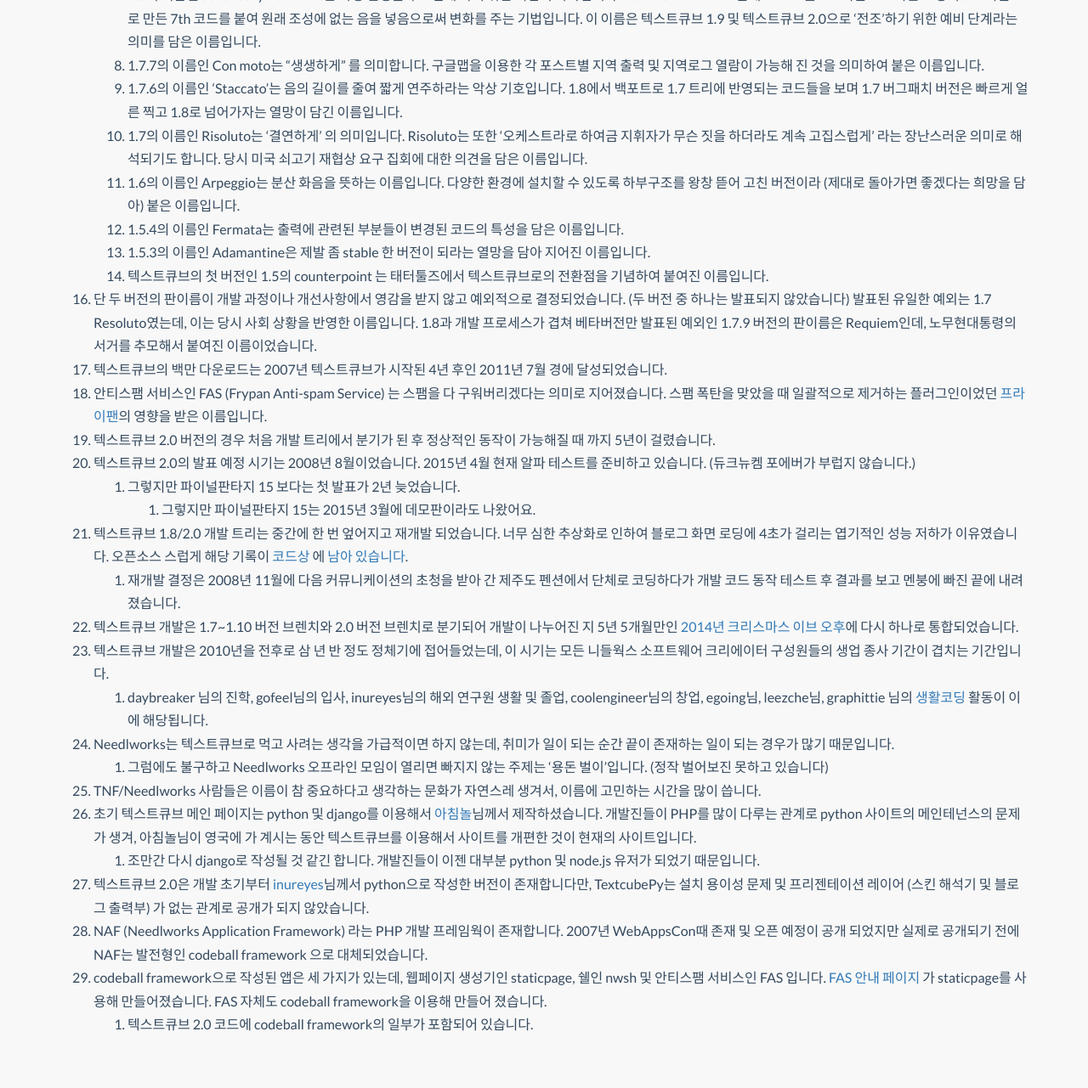
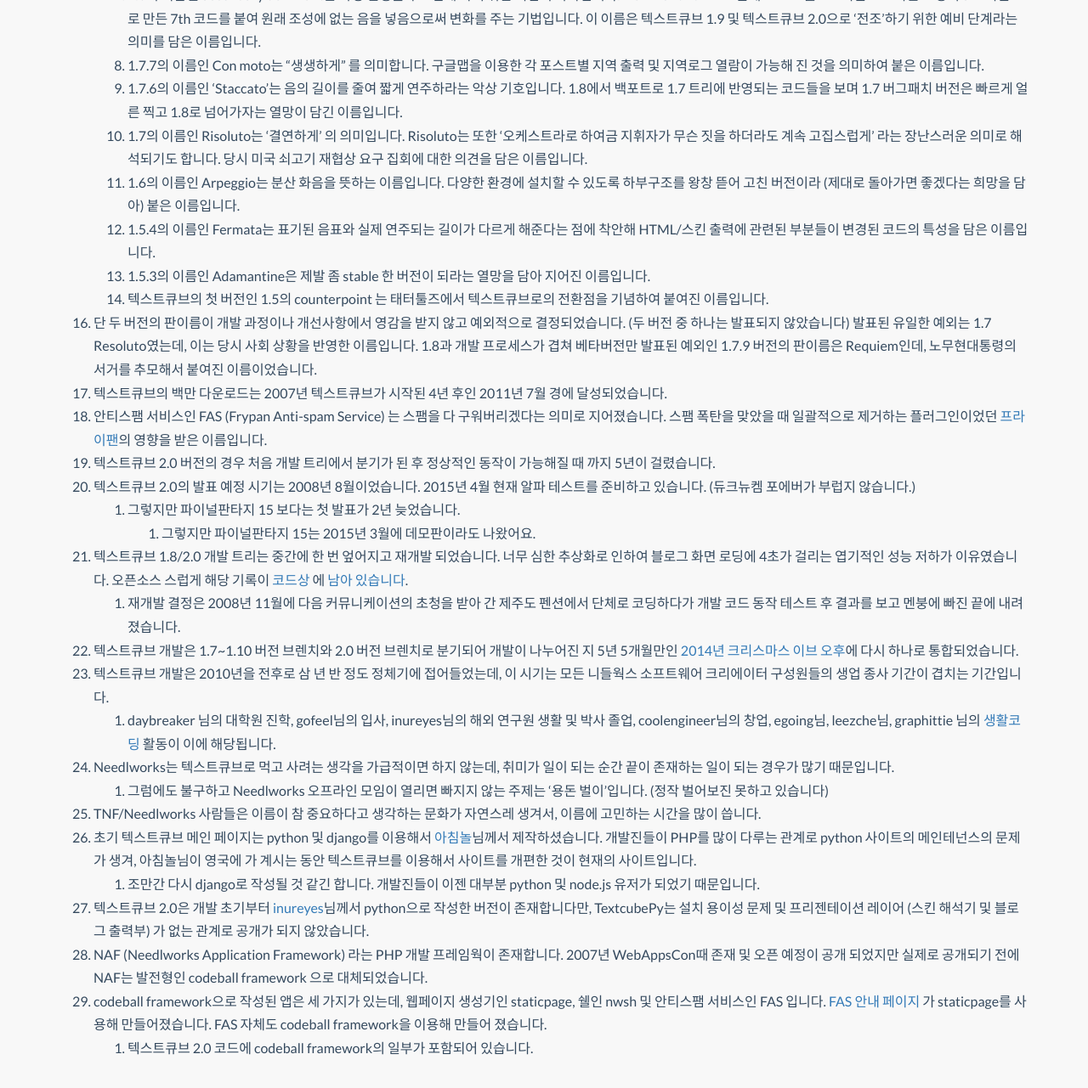
Before and after one commit to Needlworks/10yr-anniversary, a Jekyll site: the page built from trivia.md, in a window 1280 px wide and 1400 px high, scrolled down 1326 px. Shown: the top 1281 px of the window at 85% size. Built offline with Jekyll 4.4.1, drawn with Linux system fonts in a browser that asks for light colours; nearby versions of some CDN libraries.

Commit message:
Update trivia (fix typo and minor additions)

```diff
--- a/trivia.md
+++ b/trivia.md
@@ -35,7 +35,7 @@
     1. 1.7.6의 이름인 'Staccato'는 음의 길이를 줄여 짧게 연주하라는 악상 기호입니다. 1.8에서 백포트로 1.7 트리에 반영되는 코드들을 보며 1.7 버그패치 버전은 빠르게 얼른 찍고 1.8로 넘어가자는 열망이 담긴 이름입니다.
     1. 1.7의 이름인 Risoluto는 '결연하게' 의 의미입니다. Risoluto는 또한 '오케스트라로 하여금 지휘자가 무슨 짓을 하더라도 계속 고집스럽게' 라는 장난스러운 의미로 해석되기도 합니다. 당시 미국 쇠고기 재협상 요구 집회에 대한 의견을 담은 이름입니다.
     1. 1.6의 이름인 Arpeggio는 분산 화음을 뜻하는 이름입니다. 다양한 환경에 설치할 수 있도록 하부구조를 왕창 뜯어 고친 버전이라 (제대로 돌아가면 좋겠다는 희망을 담아) 붙은 이름입니다.
-    1. 1.5.4의 이름인 Fermata는 출력에 관련된 부분들이 변경된 코드의 특성을 담은 이름입니다.
+    1. 1.5.4의 이름인 Fermata는 표기된 음표와 실제 연주되는 길이가 다르게 해준다는 점에 착안해 HTML/스킨 출력에 관련된 부분들이 변경된 코드의 특성을 담은 이름입니다.
     1. 1.5.3의 이름인 Adamantine은 제발 좀 stable 한 버전이 되라는 열망을 담아 지어진 이름입니다.
     1. 텍스트큐브의 첫 버전인 1.5의 counterpoint 는 태터툴즈에서 텍스트큐브로의 전환점을 기념하여 붙여진 이름입니다.
  1. 단 두 버전의 판이름이 개발 과정이나 개선사항에서 영감을 받지 않고 예외적으로 결정되었습니다. (두 버전 중 하나는 발표되지 않았습니다) 발표된 유일한 예외는 1.7 Resoluto였는데, 이는 당시 사회 상황을 반영한 이름입니다. 1.8과 개발 프로세스가 겹쳐 베타버전만 발표된 예외인 1.7.9 버전의 판이름은 Requiem인데, 노무현대통령의 서거를 추모해서 붙여진 이름이었습니다.
@@ -49,7 +49,7 @@
     1. 재개발 결정은 2008년 11월에 다음 커뮤니케이션의 초청을 받아 간 제주도 펜션에서 단체로 코딩하다가 개발 코드 동작 테스트 후 결과를 보고 멘붕에 빠진 끝에 내려졌습니다.
  1. 텍스트큐브 개발은 1.7~1.10 버전 브렌치와 2.0 버전 브렌치로 분기되어 개발이 나누어진 지 5년 5개월만인 [2014년 크리스마스 이브 오후](http://notice.textcube.org/ko/264)에 다시 하나로 통합되었습니다.
  1. 텍스트큐브 개발은 2010년을 전후로 삼 년 반 정도 정체기에 접어들었는데, 이 시기는 모든 니들웍스 소프트웨어 크리에이터 구성원들의 생업 종사 기간이 겹치는 기간입니다.
-    1. daybreaker 님의 진학, gofeel님의 입사, inureyes님의 해외 연구원 생활 및 졸업, coolengineer님의 창업, egoing님, leezche님, graphittie 님의 [생활코딩](http://opentutiorials.org) 활동이 이에 해당됩니다.
+    1. daybreaker 님의 대학원 진학, gofeel님의 입사, inureyes님의 해외 연구원 생활 및 박사 졸업, coolengineer님의 창업, egoing님, leezche님, graphittie 님의 [생활코딩](http://opentutorials.org) 활동이 이에 해당됩니다.
  1. Needlworks는 텍스트큐브로 먹고 사려는 생각을 가급적이면 하지 않는데, 취미가 일이 되는 순간 끝이 존재하는 일이 되는 경우가 많기 때문입니다.
     1. 그럼에도 불구하고 Needlworks 오프라인 모임이 열리면 빠지지 않는 주제는 '용돈 벌이'입니다. (정작 벌어보진 못하고 있습니다)
  1. TNF/Needlworks 사람들은 이름이 참 중요하다고 생각하는 문화가 자연스레 생겨서, 이름에 고민하는 시간을 많이 씁니다.
```
